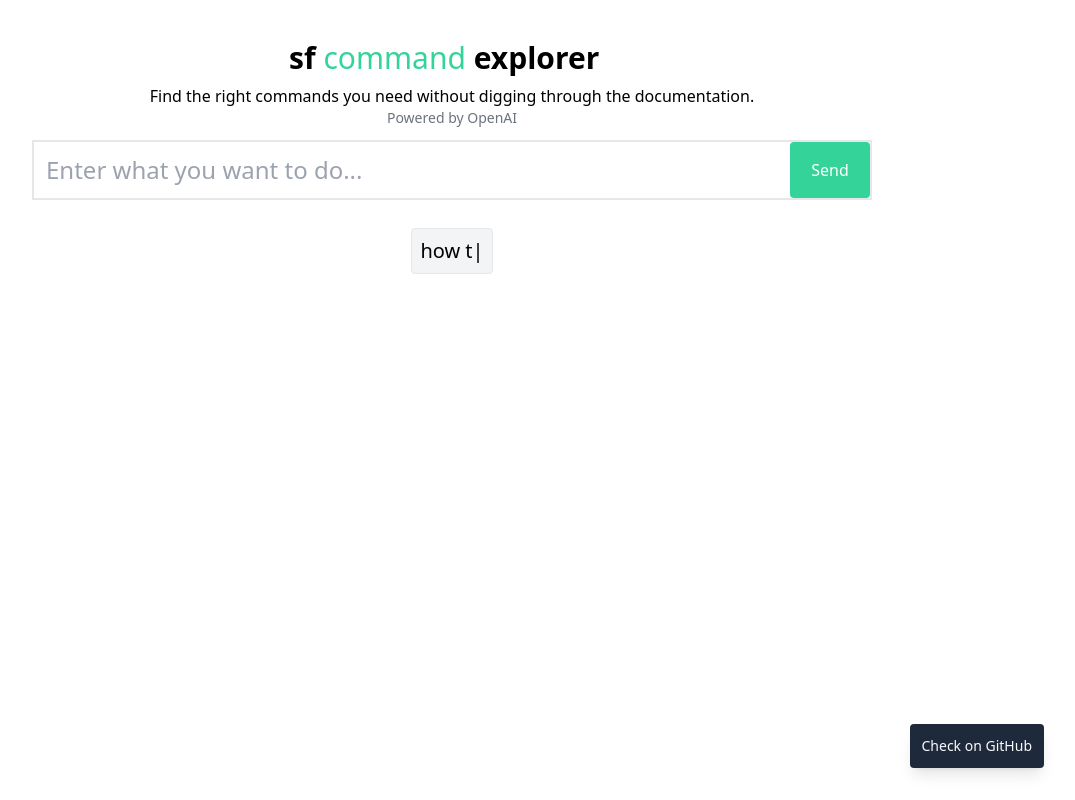
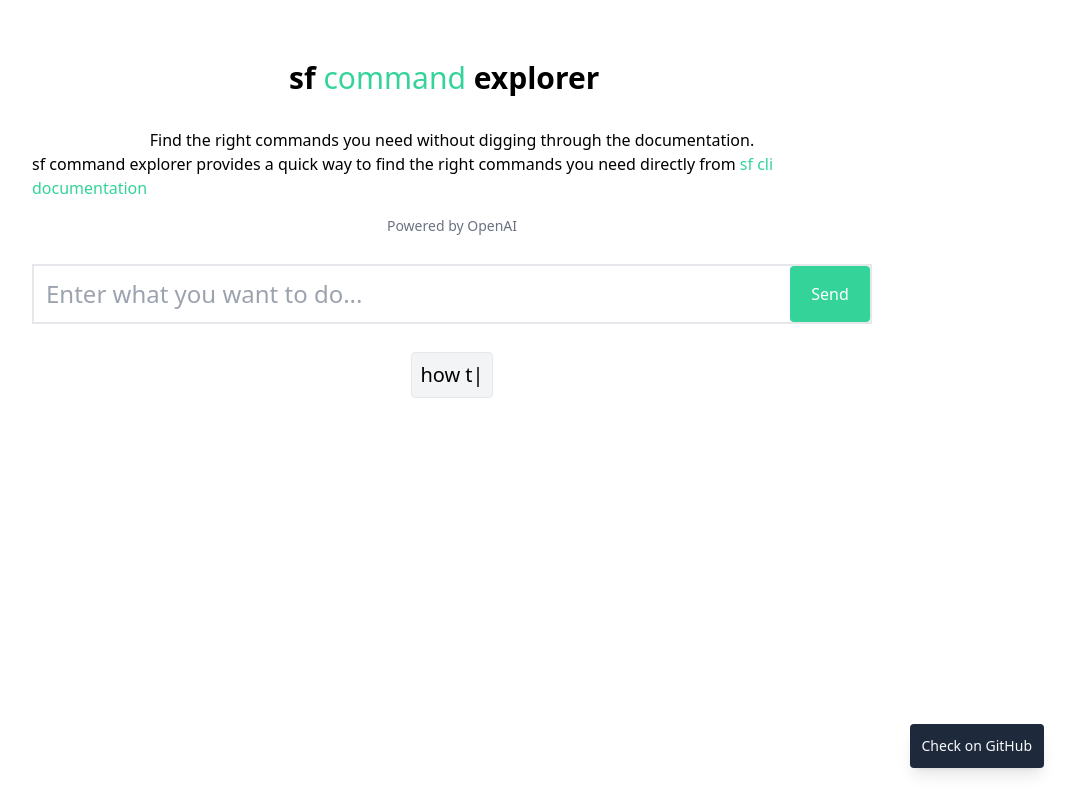
Before and after one commit to Avinava/sf-explorer, a React (Vite) app: page / in a window 1280 px wide. Shown: the whole page, without its empty margins (188-1263 px from the left). Built offline with nearby package versions, Linux system fonts and the light colour scheme.

Commit message:
update main page

```diff
--- a/src/client/pages/Main.tsx
+++ b/src/client/pages/Main.tsx
@@ -91,14 +91,20 @@ const Main = () => {
         </div>
       </div>
 
-      <div className="flex flex-col justify-center items-center w-full md:w-3/4">
+      <div className="flex flex-col justify-center items-center w-full md:w-3/4 mt-5">
         <div className="inline-flex">
           <span className="text-3xl font-bold">sf&nbsp;</span>
           <span className="text-3xl font-bold font-medium hover:underline text-emerald-400">command&nbsp;</span>
           <span className="text-3xl font-bold">explorer &nbsp;</span>
         </div>
-        <p className="mt-2">Find the right commands you need without digging through the documentation.</p>
-        <p className="text-sm text-gray-500">Powered by OpenAI</p>
+        <p className="mt-8">Find the right commands you need without digging through the documentation.</p>
+        <p className="mt-0">
+          sf command explorer provides a quick way to find the right commands you need directly from
+          <a className="text-emerald-400 hover:underline" href="https://developer.salesforce.com/docs/atlas.en-us.sfdx_cli_reference.meta/sfdx_cli_reference/cli_reference_unified.htm" target="_blank" rel="noreferrer">
+            &nbsp;sf cli documentation
+          </a>
+        </p>
+        <p className="text-sm text-gray-500 m-4">Powered by OpenAI</p>
         <div className="flex items-center border-2 p-0 w-full my-3 relative">
           <input
             className={`text-2xl font-bold font-medium p-3 flex-grow border-emerald-400 ${
@@ -141,7 +147,7 @@ const Main = () => {
             )}
           </button>
         </div>
-        <div className="mt-4 p-2 border rounded bg-gray-100">
+        <div className="m-4 p-2 border rounded bg-gray-100">
           <p className="text-xl font-medium">
             {exampleQueries[currentQuery].substring(0, currentChar)}
             <span className="animate-blink">|</span>
```
